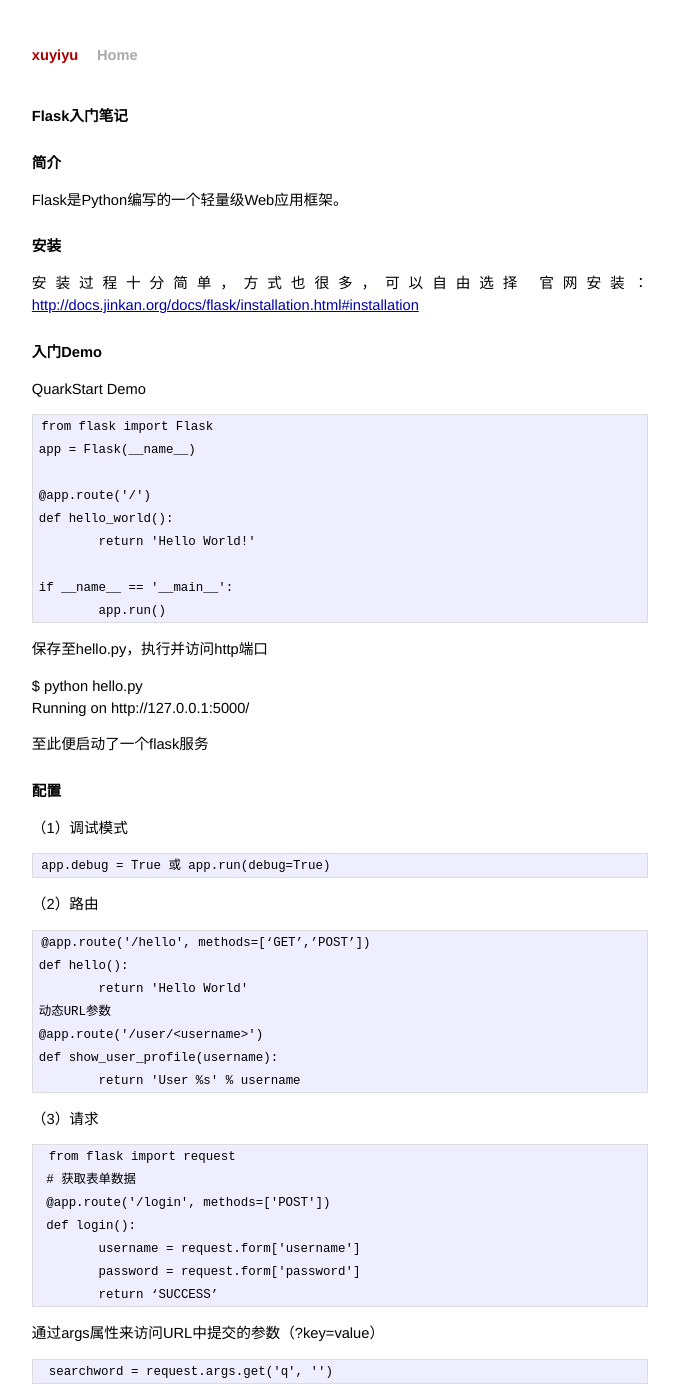
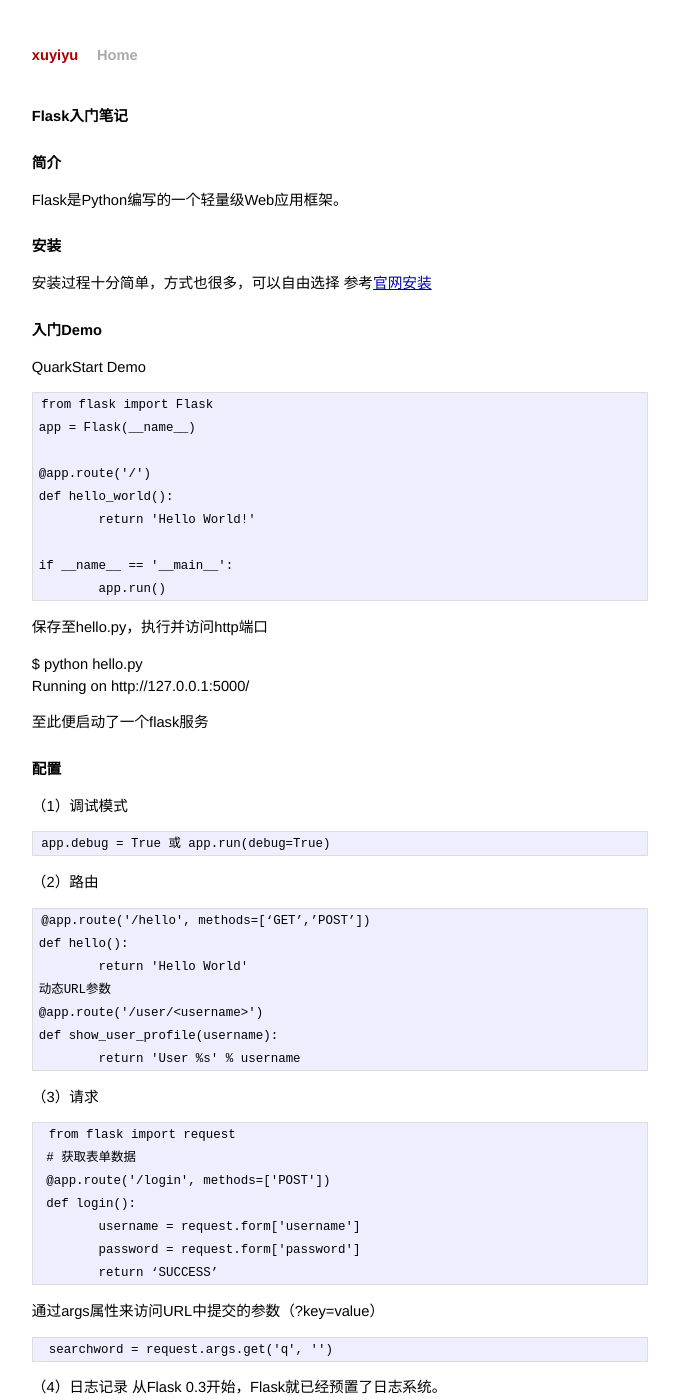
Before and after one commit to xuyiyu/xuyiyu.github.io, a Jekyll site: the page built from _posts/2017-12-24-flask-introduction.md, in a window 1280 px wide and 1400 px high. Shown: the whole window, without its empty margins (300-979 px from the left). Built offline with Jekyll 4.4.1, drawn with Linux system fonts in a browser that asks for light colours; our own code applies the rules of GitHub Pages for plain Markdown files; Markdown is read by kramdown in place of the engine named in the settings; comment, search, counter and statistics services are not loaded; some of the changed text lies outside the part shown.

```diff
--- a/_posts/2017-12-24-flask-introduction.md
+++ b/_posts/2017-12-24-flask-introduction.md
@@ -4,7 +4,7 @@ Flask是Python编写的一个轻量级Web应用框架。
 
 ## 安装
 安装过程十分简单，方式也很多，可以自由选择
-官网安装：[http://docs.jinkan.org/docs/flask/installation.html#installation](http://docs.jinkan.org/docs/flask/installation.html#installation)
+参考[官网安装](http://docs.jinkan.org/docs/flask/installation.html#installation)
 
 ## 入门Demo
 QuarkStart Demo
```
Also changed, not shown: other parts of _posts/2017-12-24-flask-introduction.md (+6 -0 lines).
